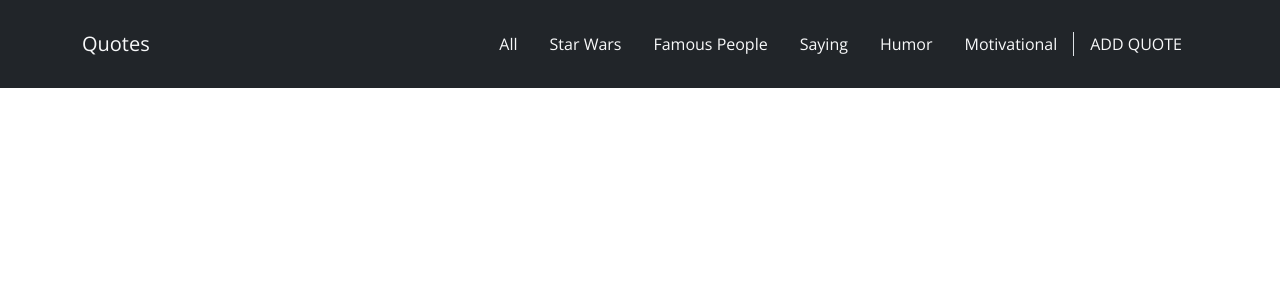
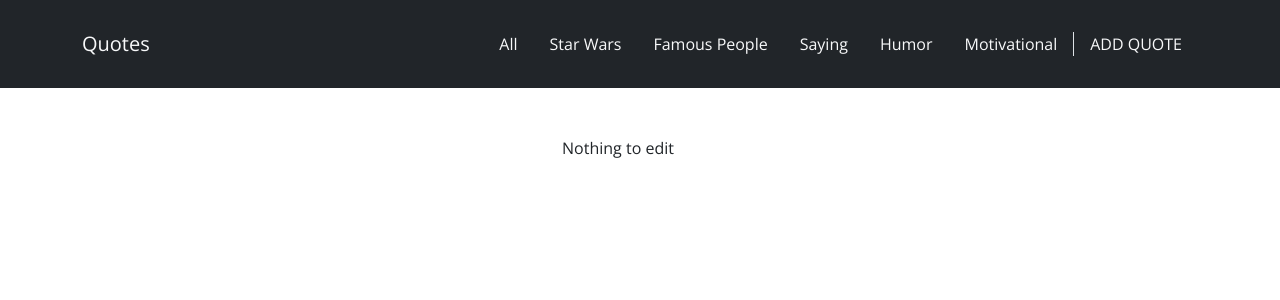
Before and after one commit to ntbcmnn/test8, a React (Vite) app: page /quotes/1/edit in a window 1280 px wide. Shown: the top 300 px of the page. Built offline with nearby package versions, Linux system fonts and the light colour scheme; no server answers.

Commit message:
Added a message that would be visible if there is no quote matching the request

```diff
--- a/src/Containers/Edit/Edit.tsx
+++ b/src/Containers/Edit/Edit.tsx
@@ -55,7 +55,7 @@ const Edit = () => {
         <>
           {quote ? (
             <QuoteForm quoteToEdit={quote} submitForm={submitForm}/>
-          ) : null}
+          ) : <p className="text-center">Nothing to edit</p>}
         </>
       )}
     </>
```
